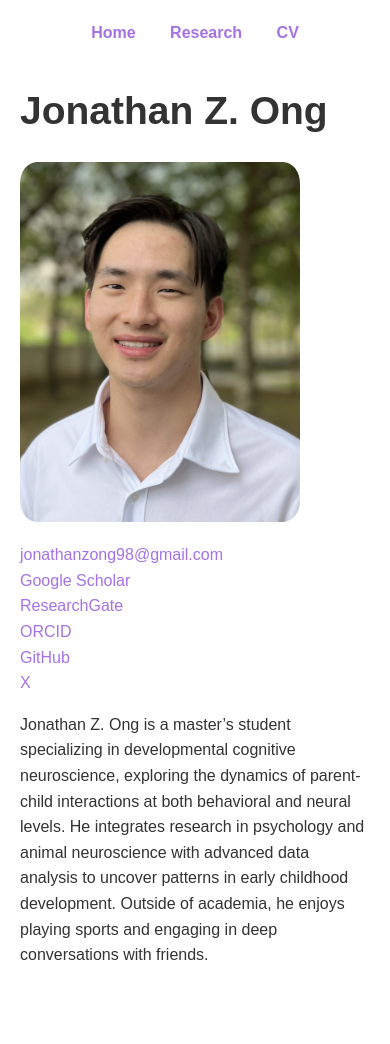
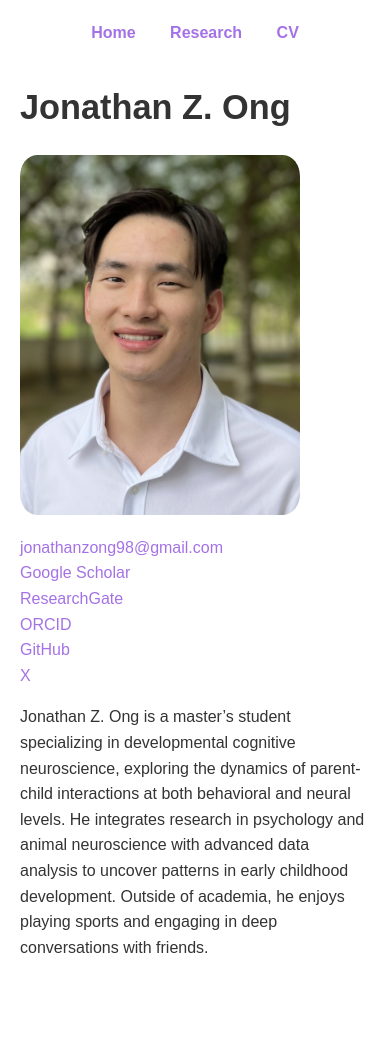
Before and after one commit to jonathanongzm/jonathanongzm.github.io, a Jekyll site: the page built from index.markdown, in a window 390 px wide. Built offline with Jekyll 4.4.1, drawn with Linux system fonts in a browser that asks for light colours.

Commit message:
name header now responsive to screen size - attempt 4

```diff
--- a/assets/css/style.css
+++ b/assets/css/style.css
@@ -75,13 +75,13 @@ a:hover {
 
 @media screen and (max-width: 768px) {
   .large-heading {
-    font-size: 7vw; /* Larger font size for medium screens */
+    font-size: 5.8vw; /* Larger font size for medium screens */
   }
 }
 
 @media screen and (max-width: 480px) {
   .large-heading {
-    font-size: 10vw; /* Much larger font size for smaller screens */
+    font-size: 8.8vw; /* Much larger font size for smaller screens */
   }
 }
 
```
